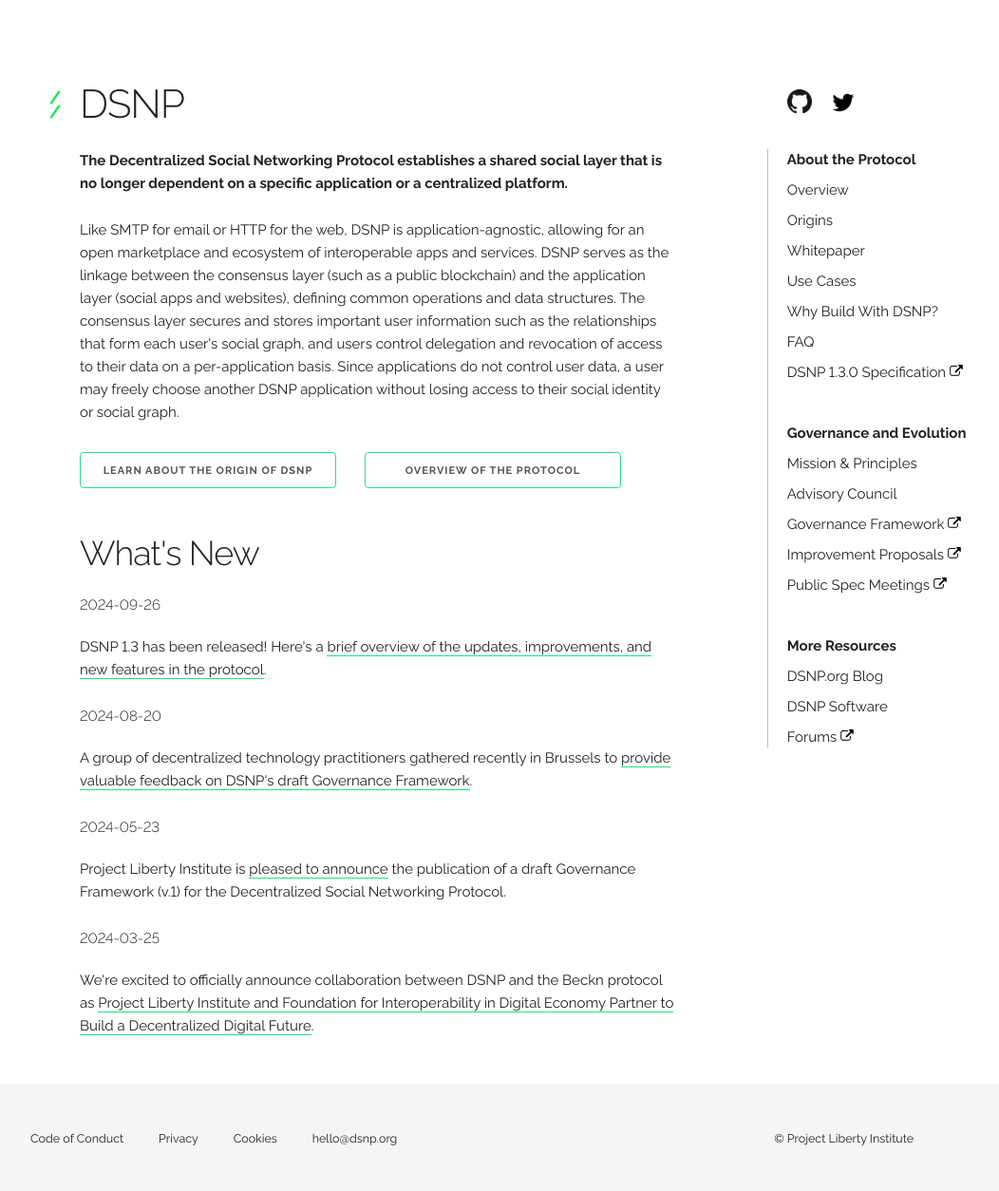
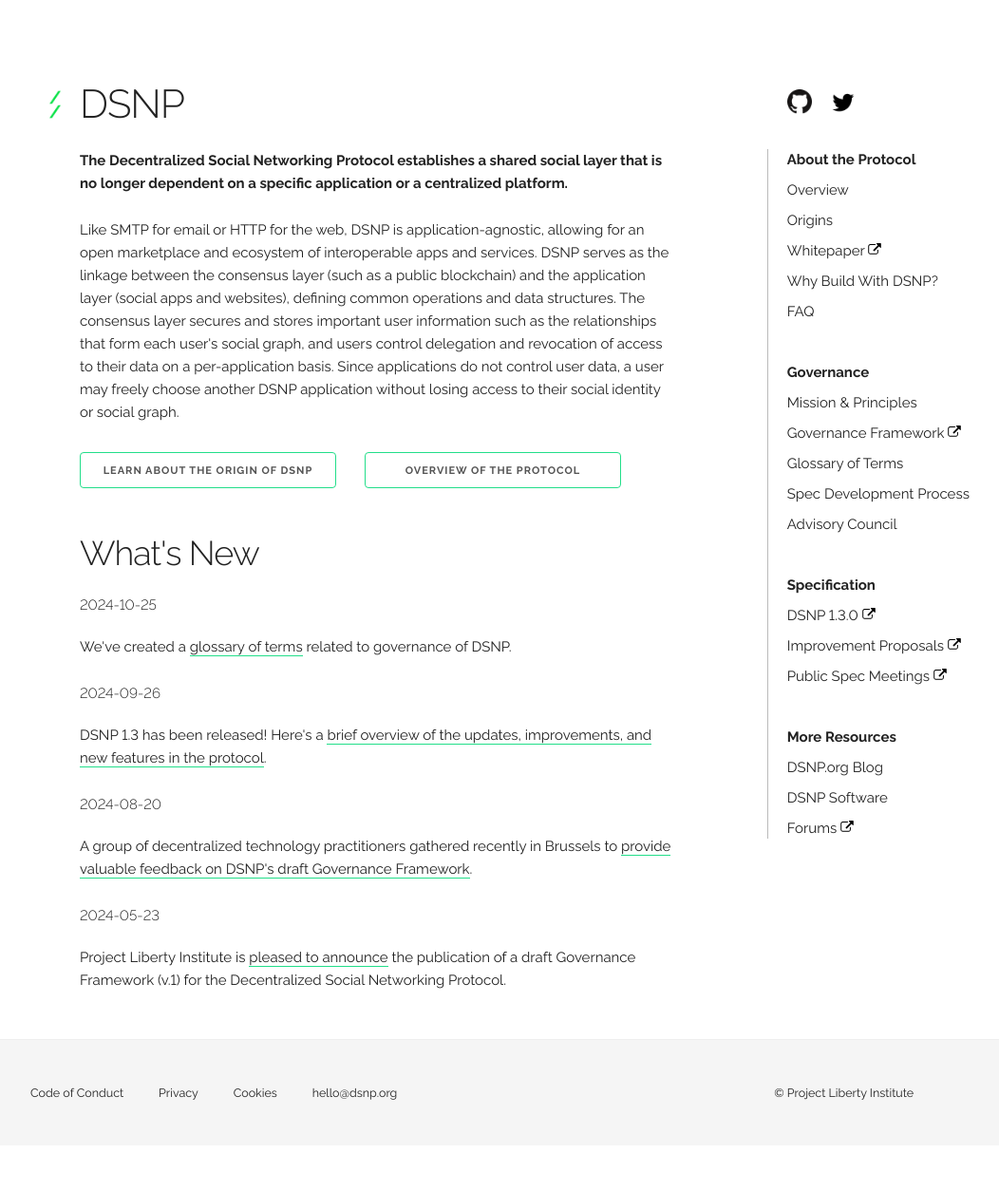
Before and after one commit to DSNP-org/dsnp-web, a Jekyll site: the page built from index.html, in a window 1280 px wide. Shown: the whole page at 95% size, without its empty margins (108-1160 px from the left). Built offline with Jekyll 4.4.1, drawn with Linux system fonts in a browser that asks for light colours; comment, search, counter and statistics services are not loaded; after the commit the page ends 1206 px from its top, so only the background shows below that.

Commit message:
New glossary of governance terms + some rearranging.

```diff
--- a/_layouts/default.html
+++ b/_layouts/default.html
@@ -7,7 +7,7 @@
         <div class="three columns offset-by-one">
           <div class="heading social">
             <ul class="socialLinks">
-              <li><a href="https://github.com/LibertyDSNP" target="_blank"><img src="/images/icon-github.png" width="26px" title="Project Liberty Papers"></a></li>
+              <li><a href="https://github.com/LibertyDSNP" target="_blank"><img src="/images/icon-github.png" width="26px" title="DSNP on Github"></a></li>
               <li><a href="https://twitter.com/dsnp_org" target="_blank"><img src="/images/icon-twitter.png" width="26px" title="DSNP on Twitter"></a></li>
             </ul>
           </div>
@@ -15,16 +15,19 @@
             <li><b>About the Protocol</b></li>
             <li><a href="/about/overview.html">Overview</a></li>
             <li><a href="/introducing-dsnp.html">Origins</a></li>
-            <li><a href="/dsnp_whitepaper.pdf" target="_blank">Whitepaper</a></li>
-            <li><a href="/about/usecases.html">Use Cases</a></li>
+            <li><a href="/dsnp_whitepaper.pdf" target="_blank">Whitepaper <img src="/images/external-link.svg" height=14></a></li>
             <li><a href="/about/why-dsnp.html">Why Build With DSNP?</a></li>
             <li><a href="/faq.html">FAQ</a></li>
-            <li><a href="https://spec.dsnp.org/" target="_blank">DSNP 1.3.0 Specification <img src="/images/external-link.svg" height=14></a></li>
             <li>&nbsp;</li>
-            <li><b>Governance and Evolution</b></li>
-            <li><a href="/mission-principles.html">Mission &amp; Principles</a></li>
+            <li><b>Governance</b></li>
+            <li><a href="/governance/mission-principles.html">Mission &amp; Principles</a></li>
+            <li><a href="/governance/framework.pdf" target="_blank">Governance Framework <img src="/images/external-link.svg" height=14></a></li>
+            <li><a href="/governance/glossary.html">Glossary of Terms</a></li>
+            <li><a href="/governance/spec-dev-process.html">Spec Development Process</a></li>
             <li><a href="/advisors.html">Advisory Council</a></li>
-            <li><a href="/governance-framework.pdf" target="_blank">Governance Framework <img src="/images/external-link.svg" height=14></a></li>
+            <li>&nbsp;</li>
+            <li><b>Specification</b></li>
+            <li><a href="https://spec.dsnp.org/" target="_blank">DSNP 1.3.0 <img src="/images/external-link.svg" height=14></a></li>
             <li><a href="https://github.com/LibertyDSNP/spec/issues">Improvement Proposals <img src="/images/external-link.svg" height=14></a></li>
             <li><a href="https://vimeo.com/showcase/dsnp-public-spec-meeting" target="_blank">Public Spec Meetings <img src="/images/external-link.svg" height=14></a></li>
             <li>&nbsp;</li>
--- a/index.html
+++ b/index.html
@@ -15,6 +15,9 @@
 </p>
   <h3>What's New</h3>
 
+  <h6>2024-10-25</h6>
+  <p>We've created a <a href="governance/glossary.html">glossary of terms</a> related to governance of DSNP.
+
   <h6>2024-09-26</h6>
   <p>DSNP 1.3 has been released! Here's a <a href="blog/2024/09/26/dsnp-1-3-release.html">brief overview of the updates, improvements, and new features in the protocol</a>.
 
@@ -26,7 +29,4 @@
   of a draft Governance Framework (v.1) for the Decentralized Social
   Networking Protocol.
 
-  <h6>2024-03-25</h6>
-  <p>We're excited to officially announce collaboration between DSNP and the Beckn protocol as <a href="blog/2024/03/25/plf-fide-partner-build-decentralized-future.html">Project Liberty Institute and Foundation for Interoperability in Digital Economy Partner to Build a Decentralized Digital Future</a>.
-
 </div>
```
Also changed, not shown: blog/_posts/2024-05-23-announcing-governance-v1.md (+1 -1 lines), blog/_posts/2024-08-20-governance-feedback.md (+2 -2 lines), faq.md (+1 -1 lines), governance/glossary.md (added, +31 -0 lines), governance/spec-dev-process.md (renamed from process.md, +6 -2 lines), governance/mission-principles.md (renamed from mission-principles.md), 2 other files.
